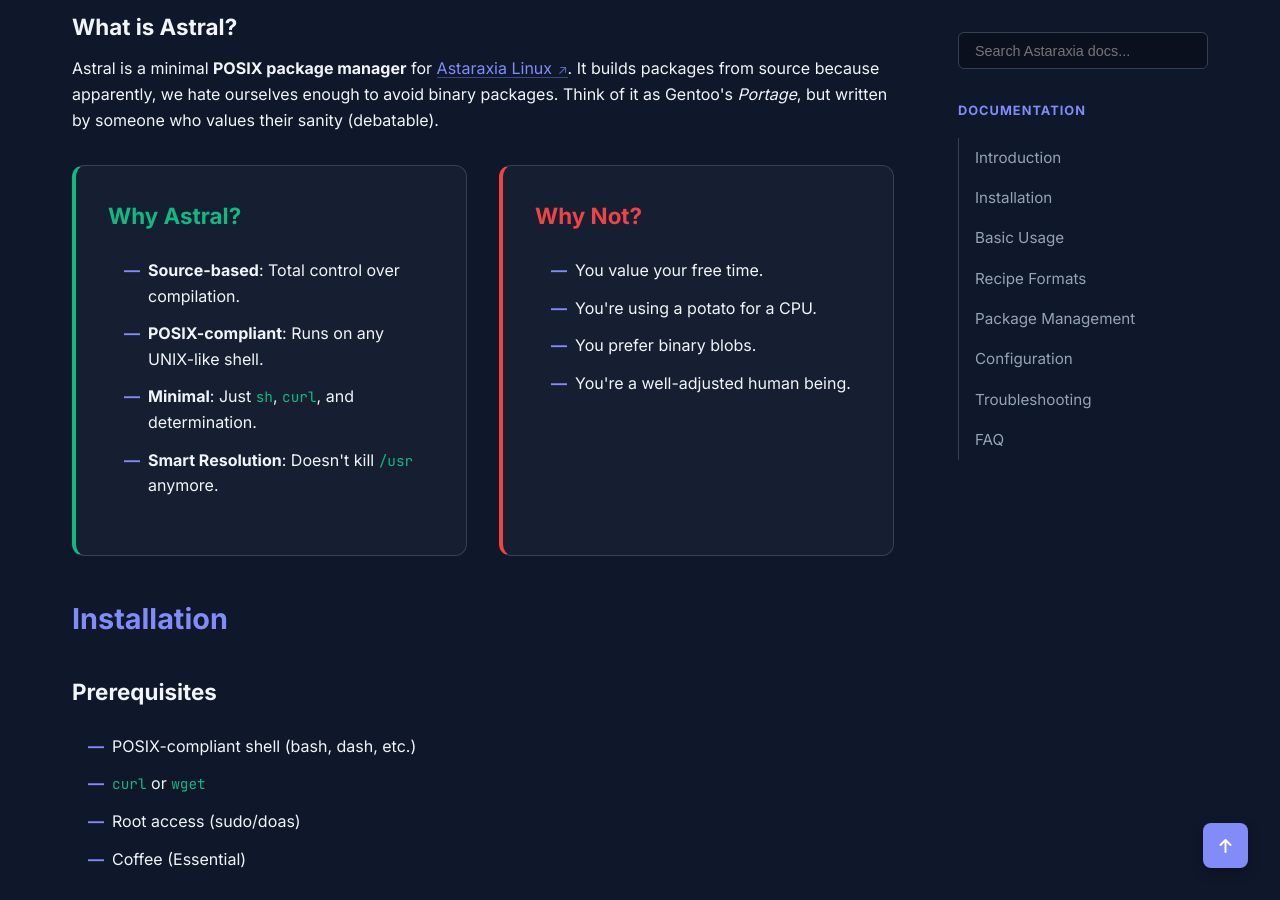
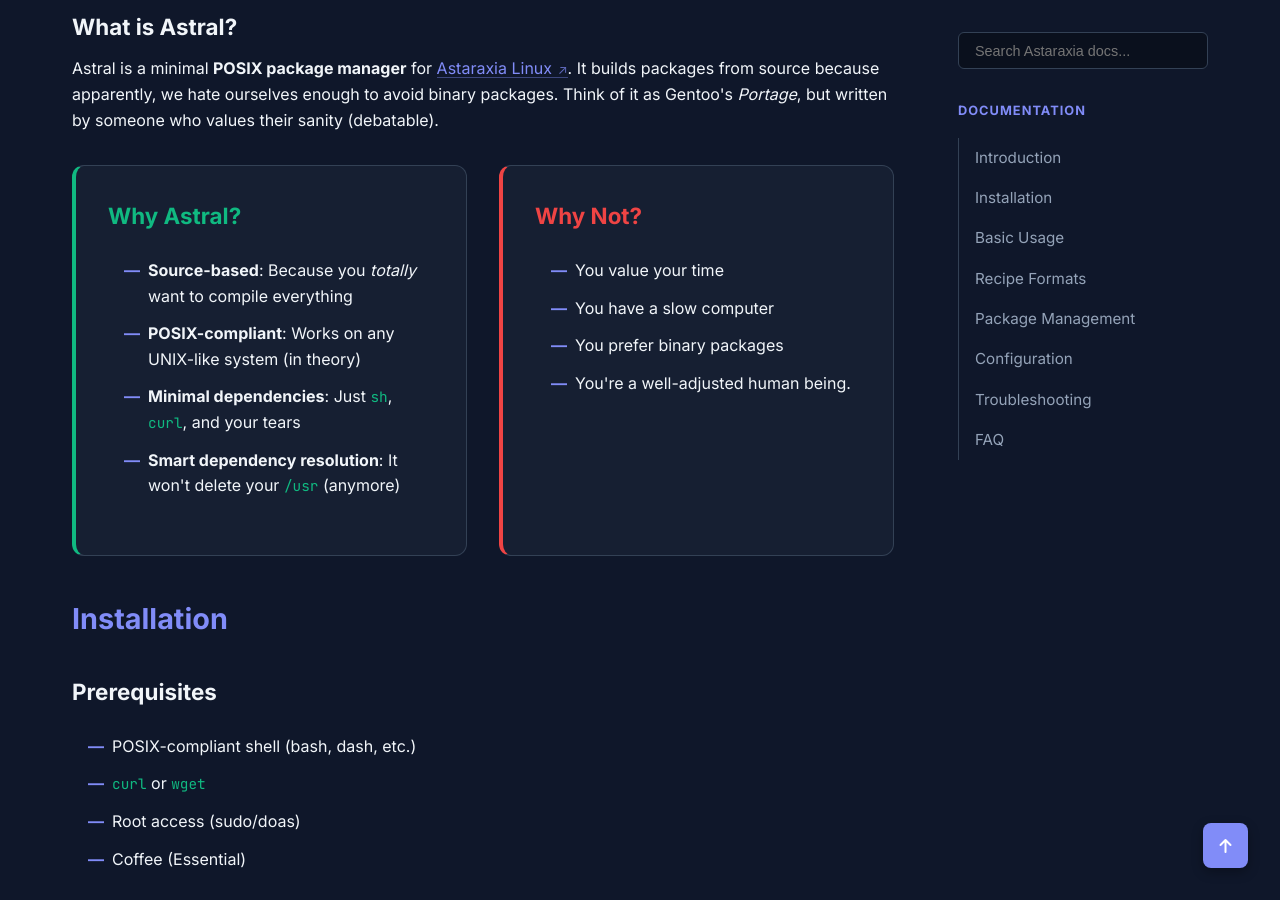
Before and after one commit to Astaraxia-Linux/astaraxia-linux.github.io, a Jekyll site: the page built from docus/astral.html, in a window 1280 px wide and 900 px high, scrolled down 981 px. Built offline with Jekyll 4.4.1, drawn with Linux system fonts in a browser that asks for light colours.

Commit message:
Update astral.html

```diff
--- a/docus/astral.html
+++ b/docus/astral.html
@@ -48,18 +48,18 @@
             <div class="card" style="border-left: 4px solid var(--accent);">
                 <h3 style="color: var(--accent); margin-top: 0;">Why Astral?</h3>
                 <ul>
-                    <li><strong>Source-based</strong>: Total control over compilation.</li>
-                    <li><strong>POSIX-compliant</strong>: Runs on any UNIX-like shell.</li>
-                    <li><strong>Minimal</strong>: Just <code>sh</code>, <code>curl</code>, and determination.</li>
-                    <li><strong>Smart Resolution</strong>: Doesn't kill <code>/usr</code> anymore.</li>
+                    <li><strong>Source-based</strong>: Because you <em>totally</em> want to compile everything</li>
+                    <li><strong>POSIX-compliant</strong>: Works on any UNIX-like system (in theory)</li>
+                    <li><strong>Minimal dependencies</strong>: Just <code>sh</code>, <code>curl</code>, and your tears</li>
+                    <li><strong>Smart dependency resolution</strong>: It won't delete your <code>/usr</code> (anymore)</li>
                 </ul>
             </div>
             <div class="card" style="border-left: 4px solid #ef4444;">
                 <h3 style="color: #ef4444; margin-top: 0;">Why Not?</h3>
                 <ul>
-                    <li>You value your free time.</li>
-                    <li>You're using a potato for a CPU.</li>
-                    <li>You prefer binary blobs.</li>
+                    <li>You value your time</li>
+                    <li>You have a slow computer</li>
+                    <li>You prefer binary packages</li>
                     <li>You're a well-adjusted human being.</li>
                 </ul>
             </div>
```
